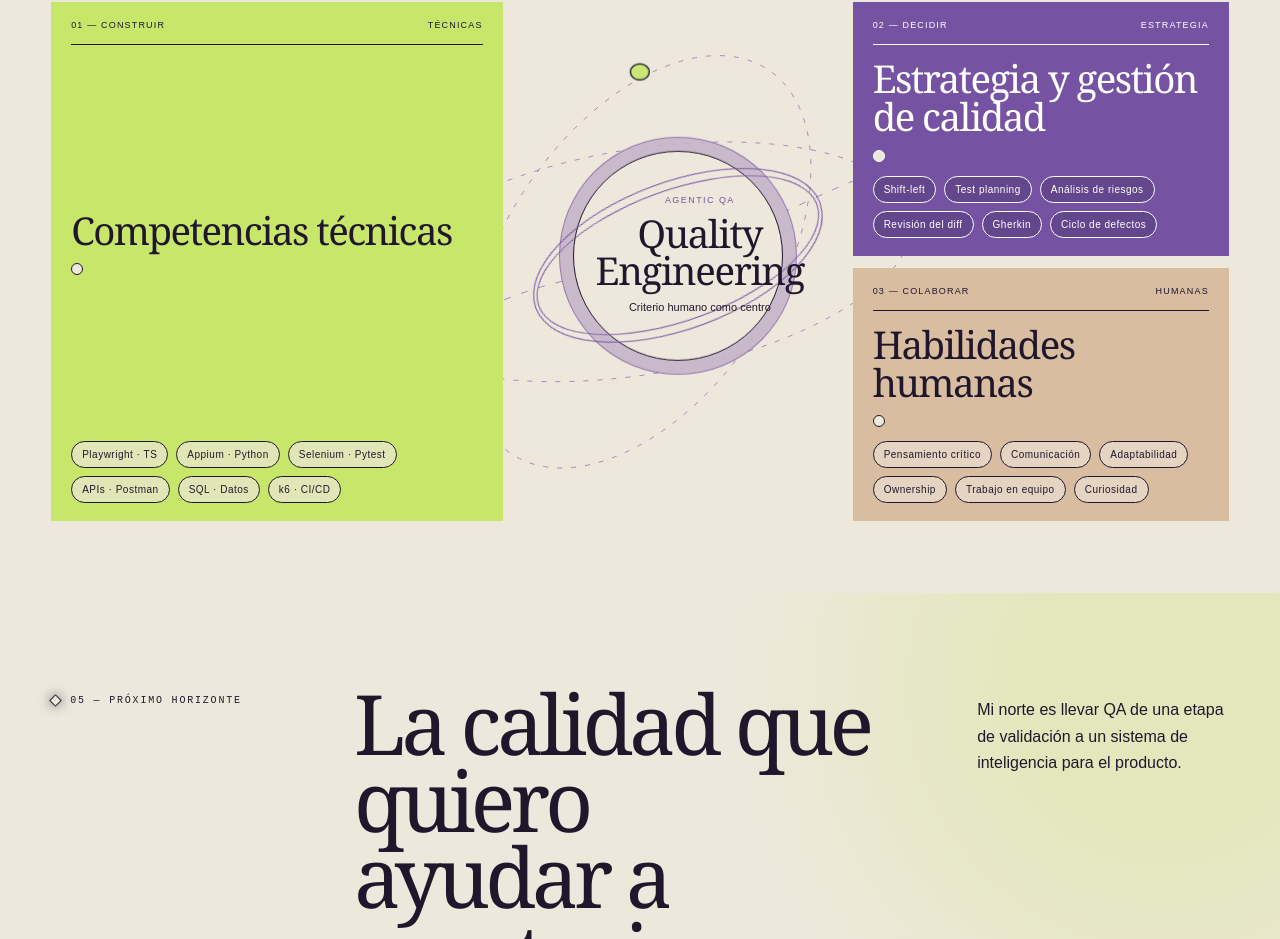
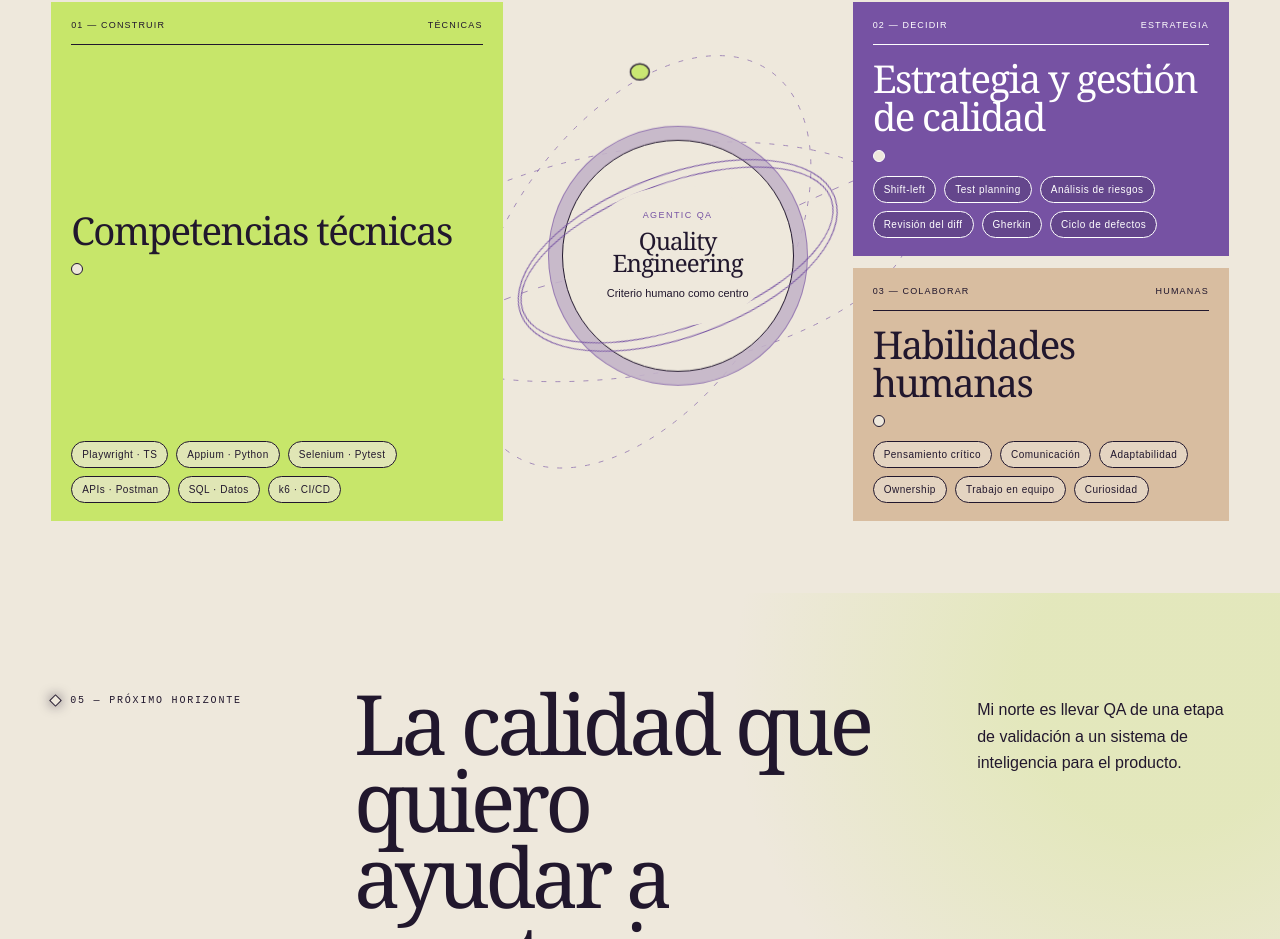
Before and after one commit to imalisani/imalisani, a Next.js app in the folder portfolio/: page / in a window 1280 px wide. Shown: the part 3526-4465 px from the top of the page. Built offline with nearby package versions, Linux system fonts and the light colour scheme.

Commit message:
fix: restore readable skills map core

```diff
--- a/portfolio/app/components/SkillsMap.module.css
+++ b/portfolio/app/components/SkillsMap.module.css
@@ -23,13 +23,13 @@
 .skills span{border:1px solid currentColor;border-radius:999px;padding:7px 10px;background:color-mix(in srgb,var(--paper) 64%,transparent);font-size:10px;letter-spacing:.05em;white-space:nowrap;transition:transform .28s ease,background-color .28s ease}
 .skills span:hover{transform:translateY(-3px)}
 .technical .skills span{background:#eee8dcaa}.strategy .skills span{background:#21172d33}.human .skills span{background:color-mix(in srgb,var(--paper) 55%,transparent)}
-.core{grid-area:core;align-self:center;justify-self:center;width:min(84%,210px);aspect-ratio:1;display:grid;place-items:center;text-align:center;padding:22px;border-radius:50%;border:1px solid var(--ink);background:var(--paper);box-shadow:0 0 0 9px color-mix(in srgb,var(--paper) 75%,transparent),0 0 0 10px var(--violet);z-index:3;animation:coreFloat 5s ease-in-out infinite,corePulse 4s ease-in-out infinite}
-.core:before,.core:after{content:"";position:absolute;border:1px solid var(--violet);border-radius:50%;pointer-events:none}
+.core{grid-area:core;align-self:center;justify-self:center;width:min(92%,232px);aspect-ratio:1;display:grid;place-items:center;text-align:center;padding:18px;border-radius:50%;border:1px solid var(--ink);background:var(--paper);box-shadow:0 0 0 9px color-mix(in srgb,var(--paper) 75%,transparent),0 0 0 10px var(--violet);isolation:isolate;z-index:3;animation:coreFloat 5s ease-in-out infinite,corePulse 4s ease-in-out infinite}
+.core:before,.core:after{content:"";position:absolute;border:1px solid var(--violet);border-radius:50%;pointer-events:none;z-index:0}
 .core:before{width:142%;height:62%;transform:rotate(-18deg);animation:coreOrbitOne 14s linear infinite}
 .core:after{width:70%;height:145%;transform:rotate(28deg);animation:coreOrbitTwo 18s linear infinite reverse}
-.coreContent{position:relative;z-index:1}
+.coreContent{position:relative;z-index:2;display:grid;width:calc(100% - 4px);min-height:72%;place-items:center;align-content:center;padding:20px 6px;border-radius:50%;background:var(--paper)}
 .coreContent>span{display:block;margin-bottom:10px;color:var(--violet);text-transform:uppercase;letter-spacing:.16em;font-size:9px}
-.coreContent strong{display:block;font-family:Georgia,serif;font-size:clamp(27px,3vw,42px);font-weight:400;line-height:.95;letter-spacing:-.035em}
+.coreContent strong{display:block;max-width:100%;font-family:Georgia,serif;font-size:clamp(24px,1.8vw,32px);font-weight:400;line-height:.92;letter-spacing:-.035em;overflow-wrap:normal}
 .coreContent p{margin:12px 0 0;color:var(--ink);font-size:11px;line-height:1.45}
 @keyframes orbitFlow{to{stroke-dashoffset:-140}}
 @keyframes connectorFlow{to{stroke-dashoffset:-108}}
@@ -38,7 +38,7 @@
 @keyframes corePulse{0%,100%{box-shadow:0 0 0 9px color-mix(in srgb,var(--paper) 75%,transparent),0 0 0 10px var(--violet)}50%{box-shadow:0 0 0 13px color-mix(in srgb,var(--paper) 58%,transparent),0 0 0 14px color-mix(in srgb,var(--violet) 74%,transparent)}}
 @keyframes coreOrbitOne{from{transform:rotate(-18deg)}to{transform:rotate(342deg)}}
 @keyframes coreOrbitTwo{from{transform:rotate(28deg)}to{transform:rotate(388deg)}}
-@media(max-width:900px){.map{grid-template-columns:1fr 1fr;grid-template-rows:auto auto auto;grid-template-areas:"core core" "technical strategy" "human human";min-height:0}.orbits{display:none}.core{margin:24px 0 30px;width:190px}.domain{min-height:270px}.human{min-height:230px}}
-@media(max-width:760px){.section{padding:60px 20px}.map{grid-template-columns:minmax(0,1fr);grid-template-rows:auto;grid-template-areas:"core" "technical" "strategy" "human";gap:12px}.core{margin:20px auto 30px;width:170px}.domain{min-height:255px;padding:18px 18px}.human{min-height:240px}.domain h3{font-size:clamp(36px,10vw,46px);line-height:1.02}.skills span{font-size:9px;white-space:normal}}
-@media(max-width:380px){.core{width:155px}.domain{min-height:240px}.topline{gap:10px}.skills{gap:7px}.skills span{padding:7px 9px}}
+@media(max-width:900px){.map{grid-template-columns:1fr 1fr;grid-template-rows:auto auto auto;grid-template-areas:"core core" "technical strategy" "human human";min-height:0}.orbits{display:none}.core{margin:24px 0 30px;width:210px}.coreContent strong{font-size:29px}.coreContent p{font-size:10px}.domain{min-height:270px}.human{min-height:230px}}
+@media(max-width:760px){.section{padding:60px 20px}.map{grid-template-columns:minmax(0,1fr);grid-template-rows:auto;grid-template-areas:"core" "technical" "strategy" "human";gap:12px}.core{margin:20px auto 30px;width:195px}.coreContent{padding-inline:4px}.coreContent strong{font-size:27px}.coreContent>span{font-size:8px}.domain{min-height:255px;padding:18px 18px}.human{min-height:240px}.domain h3{font-size:clamp(36px,10vw,46px);line-height:1.02}.skills span{font-size:9px;white-space:normal}}
+@media(max-width:380px){.core{width:178px}.coreContent strong{font-size:24px}.coreContent p{font-size:9px}.domain{min-height:240px}.topline{gap:10px}.skills{gap:7px}.skills span{padding:7px 9px}}
 @media(prefers-reduced-motion:reduce){.orbitTrack ellipse,.connector,.signal,.core,.core:before,.core:after{animation:none}.movingNode{display:none}.domain,.skills span{transition:none}.domain:hover,.skills span:hover{transform:none}}
```
